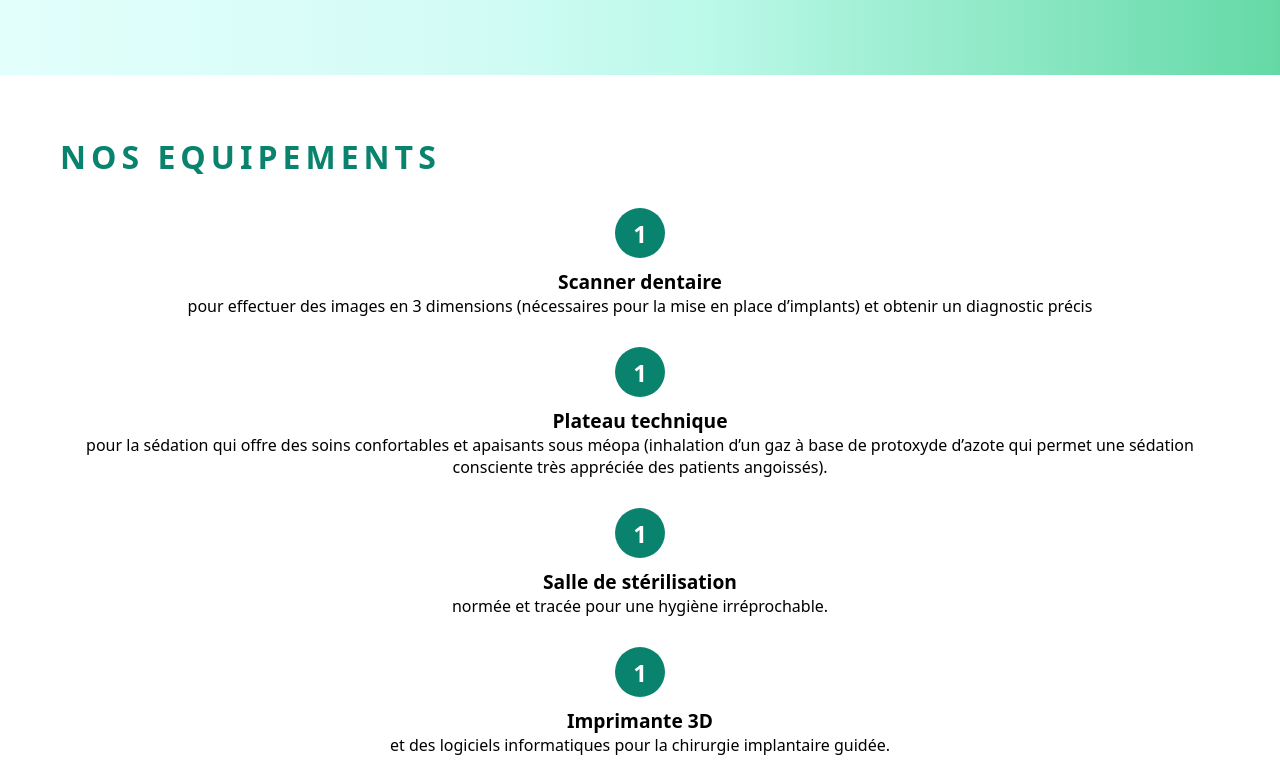
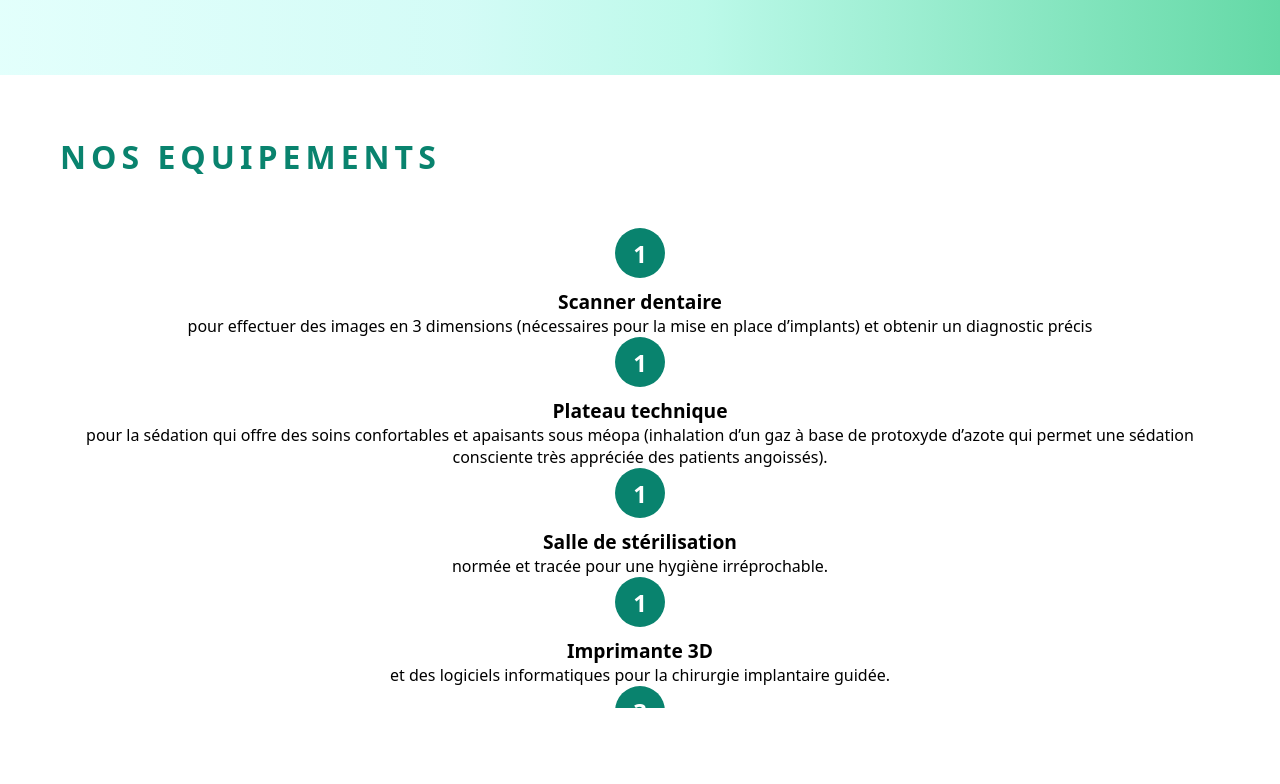
Before and after one commit to camrrx/sagesse-sourire, a React (Vite) app: page / in a window 1280 px wide. Shown: the part 2060-2844 px from the top of the page. After the commit the page ends 2788 px from the top, so only its background shows below. Built offline with nearby package versions, Linux system fonts and the light colour scheme.

Commit message:
anchor link and scroll behavior

```diff
--- a/src/Components/Bienvenue/Bienvenue.tsx
+++ b/src/Components/Bienvenue/Bienvenue.tsx
@@ -3,7 +3,7 @@ import "./Bienvenue.scss";
 
 const Bienvenue = () => {
 	return (
-    <div className="welcome-container">
+		<div className="welcome-container" equipements>
 			<h1>BIENVENUE</h1>
 			<p>
 				La technologie disponible et les techniques de soins actuelles
--- a/src/Components/Equipements/Equipements.scss
+++ b/src/Components/Equipements/Equipements.scss
@@ -4,15 +4,42 @@
 	justify-content: space-between;
 	gap: 30px;
 	margin: 20px 60px 20px 60px;
+
 	.equipements-title {
 		color: #09836e;
 		font-size: 2.5vw;
 		letter-spacing: 5px;
 	}
+	.equipements-items {
+		overflow-y: scroll;
+		height: 60vh;
+		padding-top: 20px;
+		// &::before {
+		// 	content: "";
+		// 	position: absolute;
+		// 	top: -20px;
+		// 	left: 0;
+		// 	width: 100%;
+		// 	height: 40px;
+		// 	background-image: linear-gradient(transparent, rgba(0, 128, 0, 0.4));
+		// 	pointer-events: none;
+		// }
+
+		// &::after {
+		// 	content: "";
+		// 	position: absolute;
+		// 	bottom: -20px;
+		// 	left: 0;
+		// 	width: 100%;
+		// 	height: 40px;
+		// 	background-image: linear-gradient(rgba(0, 128, 0, 0.4), transparent);
+		// 	pointer-events: none;
+		// }
 		.equipement-item {
 			display: flex;
 			flex-direction: column;
 			align-items: center;
+
 			.circle {
 				display: flex;
 				align-items: center;
@@ -38,3 +65,26 @@
 			}
 		}
 	}
+}
+/* width */
+::-webkit-scrollbar {
+	width: 10px;
+}
+
+/* Track */
+::-webkit-scrollbar-track {
+	background: #f1f1f1;
+	border-radius: 20px;
+}
+
+/* Handle */
+::-webkit-scrollbar-thumb {
+	background: #aee1d7;
+	border-radius: 20px;
+}
+
+/* Handle on hover */
+::-webkit-scrollbar-thumb:hover {
+	background: #86d0c1;
+	border-radius: 20px;
+}
--- a/src/Components/Equipements/Equipements.tsx
+++ b/src/Components/Equipements/Equipements.tsx
@@ -5,7 +5,7 @@ const Equipements = () => {
 	return (
 		<div className="equipements-container">
 			<h2 className="equipements-title">NOS EQUIPEMENTS</h2>
-
+			<div className="equipements-items">
 				{EquipementsData.map((equipement, index) => (
 					<div key={index} className="equipement-item">
 						<div className="circle">{equipement.number}</div>
@@ -14,6 +14,7 @@ const Equipements = () => {
 					</div>
 				))}
 			</div>
+		</div>
 	);
 };
 
--- a/src/Components/Navbar/Navbar.scss
+++ b/src/Components/Navbar/Navbar.scss
@@ -7,7 +7,7 @@
 	gap: 1.5rem;
 	transition: background-color 0.6s ease;
 	&.scrolled {
-		background-color: #23c8ad; /* Changer la couleur de fond lorsque l'utilisateur a fait défiler la moitié de l'écran */
+		background-color: #23c8ad;
 	}
 	.logo-container {
 		display: flex;
--- a/src/Components/Navbar/Navbar.tsx
+++ b/src/Components/Navbar/Navbar.tsx
@@ -1,9 +1,9 @@
 import "./Navbar.scss";
 import { menuItems } from "../../assets/menuItems";
-import { Link } from "react-router-dom";
 import { Menu } from "@headlessui/react";
 import logo from "../../assets/logo-sagesse.png";
 import { useEffect, useState } from "react";
+import { Link } from "react-router-dom";
 
 const Navbar = () => {
 	const [scrolled, setScrolled] = useState(false);
@@ -46,13 +46,14 @@ const Navbar = () => {
 										{item.submenu.map((subItem, subIndex) => (
 											<Menu.Item key={subIndex}>
 												{({ active }) => (
-													<Link
-														to={subItem.url}
+													<a
+														key={subIndex}
+														href={subItem.url}
 														className={`submenu-link ${
 															active ? "active" : ""
 														}`}>
 														{subItem.title}
-													</Link>
+													</a>
 												)}
 											</Menu.Item>
 										))}
--- a/src/Pages/Home/Home.tsx
+++ b/src/Pages/Home/Home.tsx
@@ -11,18 +11,18 @@ const Home = () => {
 			<div className="navbar">
 				<Navbar />
 			</div>
-			<div className="bienvenue">
+			<div className="bienvenue" id="bienvenue">
 				<Bienvenue></Bienvenue>
 			</div>
-			<div className="presentation">
+			<div className="presentation" id="presentation">
 				<Presentation></Presentation>
 			</div>
 			<div className="separation"></div>
-			<div className="actualite">
+			<div className="actualite" id="actualites">
 				<Actualite></Actualite>
 			</div>
 			<div className="separation"></div>
-			<div className="equipements">
+			<div className="equipements" id="equipements">
 				<Equipements></Equipements>
 			</div>
 		</div>
--- a/src/assets/menuItems.tsx
+++ b/src/assets/menuItems.tsx
@@ -4,28 +4,28 @@ export const menuItems = [
 		url: "/bienvenue",
 		submenu: [
 			{
-				title: "Bienvenue",
-				url: "/bienvenue/",
+				title: "Presentation",
+				url: "#presentation",
 			},
 			{
 				title: "Actualités",
-				url: "/bienvenue/actualites",
+				url: "#actualites",
 			},
 			{
 				title: "Equipements",
-				url: "/bienvenue/equipements",
+				url: "#equipements",
 			},
 			{
 				title: "Venir chez nous",
-				url: "/bienvenue/venircheznous",
+				url: "#venircheznous",
 			},
 			{
 				title: "Horaires",
-				url: "/bienvenue/horaire",
+				url: "#horaire",
 			},
 			{
 				title: "Nous contacter",
-				url: "/bienvenue/nouscontacter",
+				url: "#nouscontacter",
 			},
 		],
 	},
@@ -35,27 +35,27 @@ export const menuItems = [
 		submenu: [
 			{
 				title: "Notre équipe",
-				url: "/leCabinet/equipes",
+				url: "#equipes",
 			},
 			{
 				title: "Accueil",
-				url: "/leCabinet/accueil",
+				url: "#accueil",
 			},
 			{
 				title: "Les dentistes",
-				url: "/leCabinet/dentistes",
+				url: "#dentistes",
 			},
 			{
 				title: "Les assistantes",
-				url: "/leCabinet/assistantes",
+				url: "#assistantes",
 			},
 			{
 				title: "Les prothésistes",
-				url: "/leCabinet/prothesistes",
+				url: "#prothesistes",
 			},
 			{
 				title: "Les correspondants",
-				url: "/leCabinet/correspondants",
+				url: "#correspondants",
 			},
 		],
 	},
@@ -65,23 +65,23 @@ export const menuItems = [
 		submenu: [
 			{
 				title: "Les implants dentaires",
-				url: "/traitements/implantsDentaires",
+				url: "#implantsDentaires",
 			},
 			{
 				title: "L'orthodontie",
-				url: "/traitements/orthodontie",
+				url: "#orthodontie",
 			},
 			{
 				title: "La dentisterie ésthétique",
-				url: "/traitements/dentisterieEsthetique",
+				url: "#dentisterieEsthetique",
 			},
 			{
 				title: "Parodontie et soins",
-				url: "/traitements/parodontie",
+				url: "#parodontie",
 			},
 			{
 				title: "Gestion de la douleur",
-				url: "/traitements/gestionDouleur",
+				url: "#gestionDouleur",
 			},
 		],
 	},
--- a/src/index.css
+++ b/src/index.css
@@ -1,5 +1,7 @@
 @import "./themes.scss";
-
+html {
+	scroll-behavior: smooth;
+}
 body {
 	margin: 0;
 	font-family: system-ui, sans-serif;
```
Lines whose indentation alone changed are shown as unchanged.
